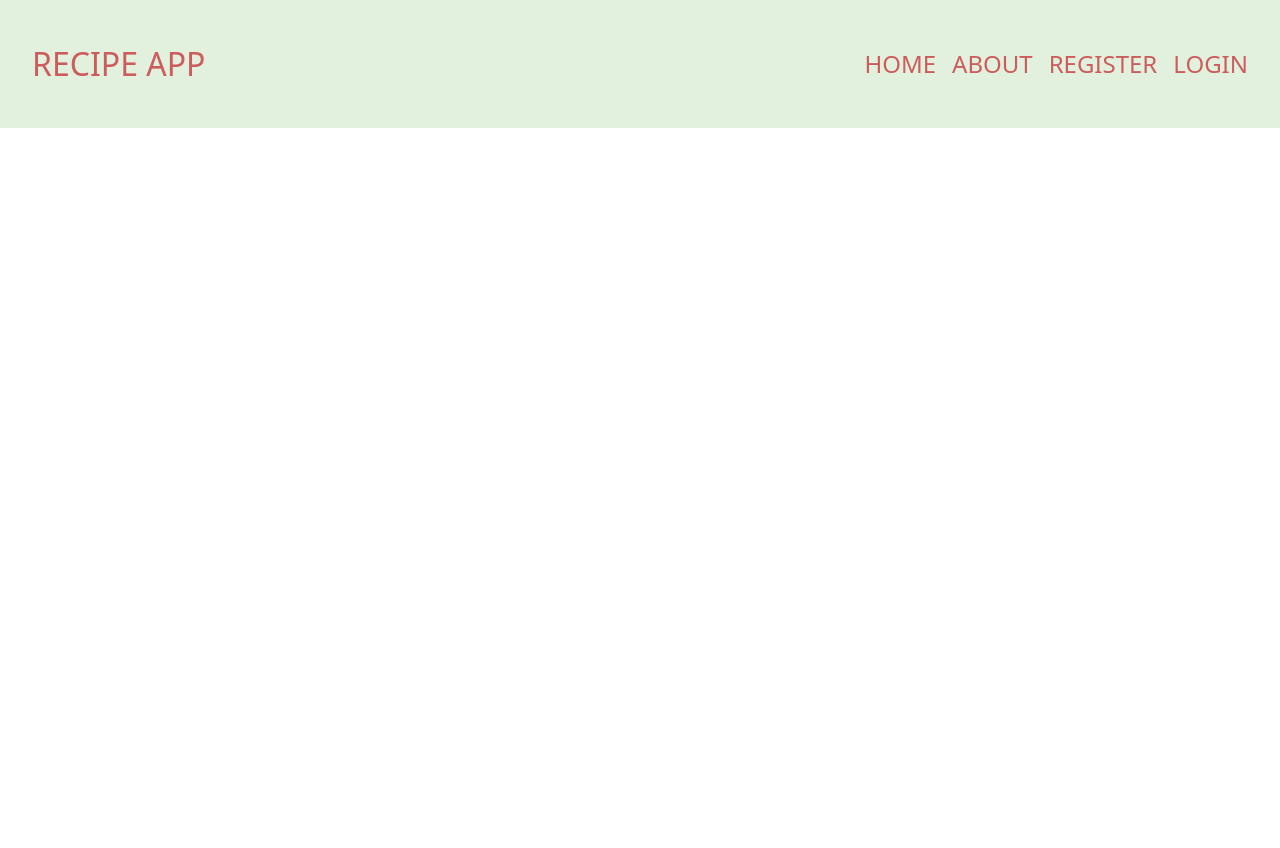
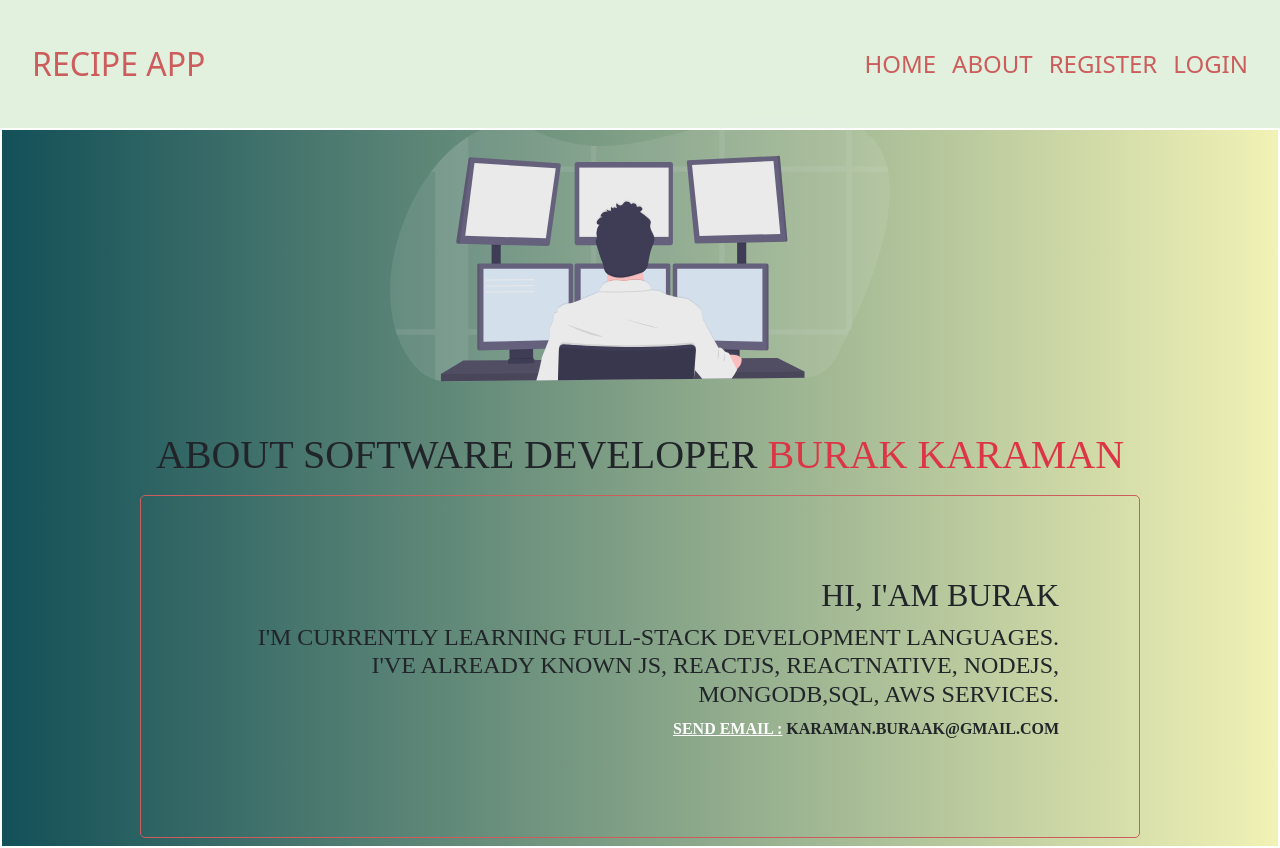
Before and after one commit to karamanburak/Recipe-App-React, a React (Create React App) app: page /about in a window 1280 px wide. Before the commit the page ends 800 px from the top, so only its background shows below. Built offline with nearby package versions, Linux system fonts and the light colour scheme.

Commit message:
Update About page

```diff
--- a/src/pages/about/About.jsx
+++ b/src/pages/about/About.jsx
@@ -1,11 +1,19 @@
 import React from 'react'
-import Login from '../login/Login'
+import HomeStyle, { AboutStyle, ImageCodingStyle } from './Style'
+import CodingSvg from '../../assets/coding.svg'
 
 const About = () => {
     return (
-        <div>
-            {/* <Login/> */}
-        </div>
+        <HomeStyle>
+                <ImageCodingStyle src={CodingSvg} alt="" />
+                <h1>ABOUT SOFTWARE DEVELOPER <span className='text-danger'>BURAK KARAMAN</span></h1>
+            <AboutStyle>
+                <h2>HI, I'AM BURAK</h2>
+                <h4>I'm currently learning Full-Stack Development Languages.
+                    I've already known JS, ReactJS, ReactNative, NodeJS, MongoDB,SQL, AWS Services.</h4>
+                <p style={{ fontWeight: "bold" }}><a href='mailto:karaman.buraak@gmail.com' target='blank'   className='text-white'>Send email :</a>  karaman.buraak@gmail.com</p>
+            </AboutStyle>
+        </HomeStyle>
     )
 }
 
--- a/src/pages/about/Style.jsx
+++ b/src/pages/about/Style.jsx
@@ -0,0 +1,44 @@
+import styled from 'styled-components';
+
+
+const HomeStyle = styled.div`
+width: 100%;
+height: 90vh;
+padding: .5rem;
+gap:.5rem;
+border: 2px solid #fff;
+background: #F1F2B5;
+background: -webkit-linear-gradient(to right, #135058, #F1F2B5);
+background: linear-gradient(to right, #135058, #F1F2B5);
+background-repeat: no-repeat;
+background-position: center;
+background-size: cover;
+object-fit: cover;
+display: flex;
+flex-direction: column;
+justify-content: center;
+align-items: center;
+font-family: cursive;
+
+`;
+
+export const ImageCodingStyle = styled.img`
+width: 500px;
+height: 400px;
+  display: block;
+  margin-left: auto;
+  margin-right: auto;
+  margin-top: -4rem;
+`
+
+export const AboutStyle = styled.div`
+border: 1px solid indianred;
+border-radius: 5px;
+text-align: end;
+padding: 5rem;
+text-transform: uppercase;
+max-width: 1000px;
+`
+
+
+export default HomeStyle;
```
